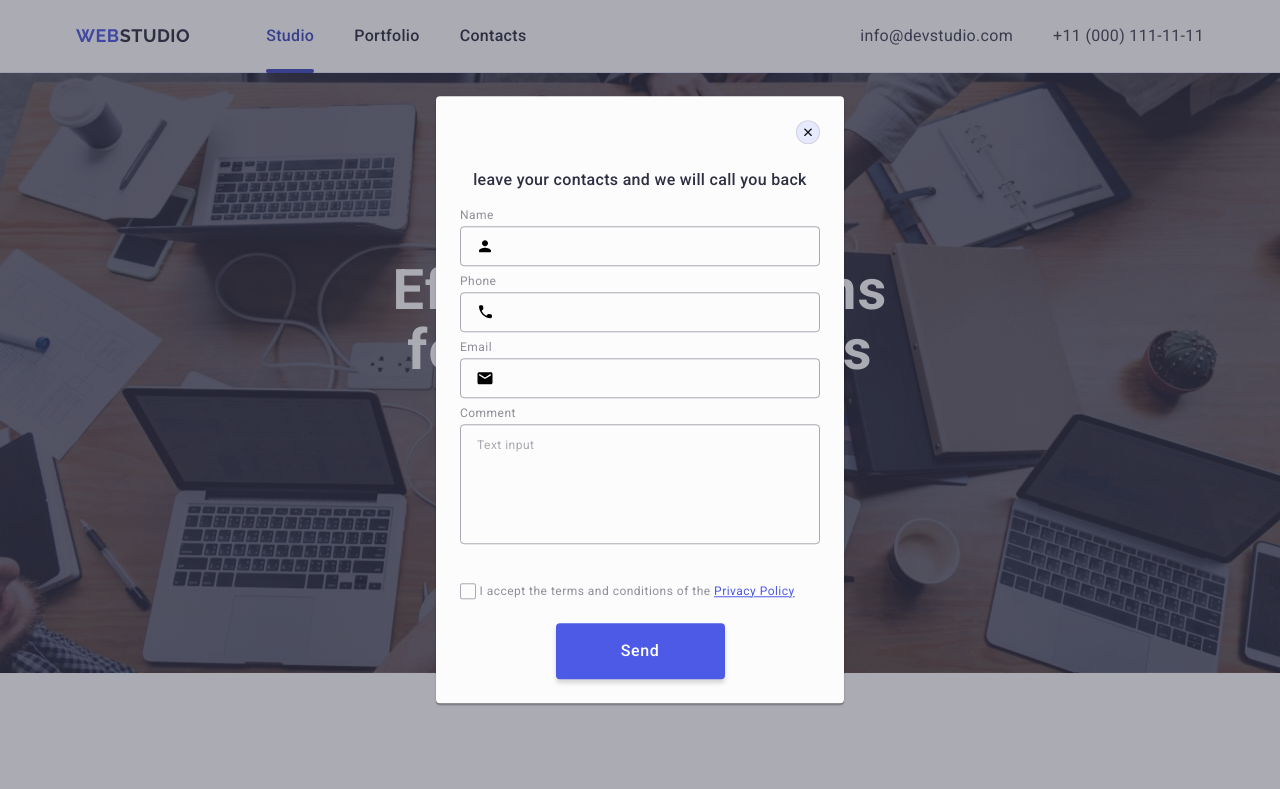
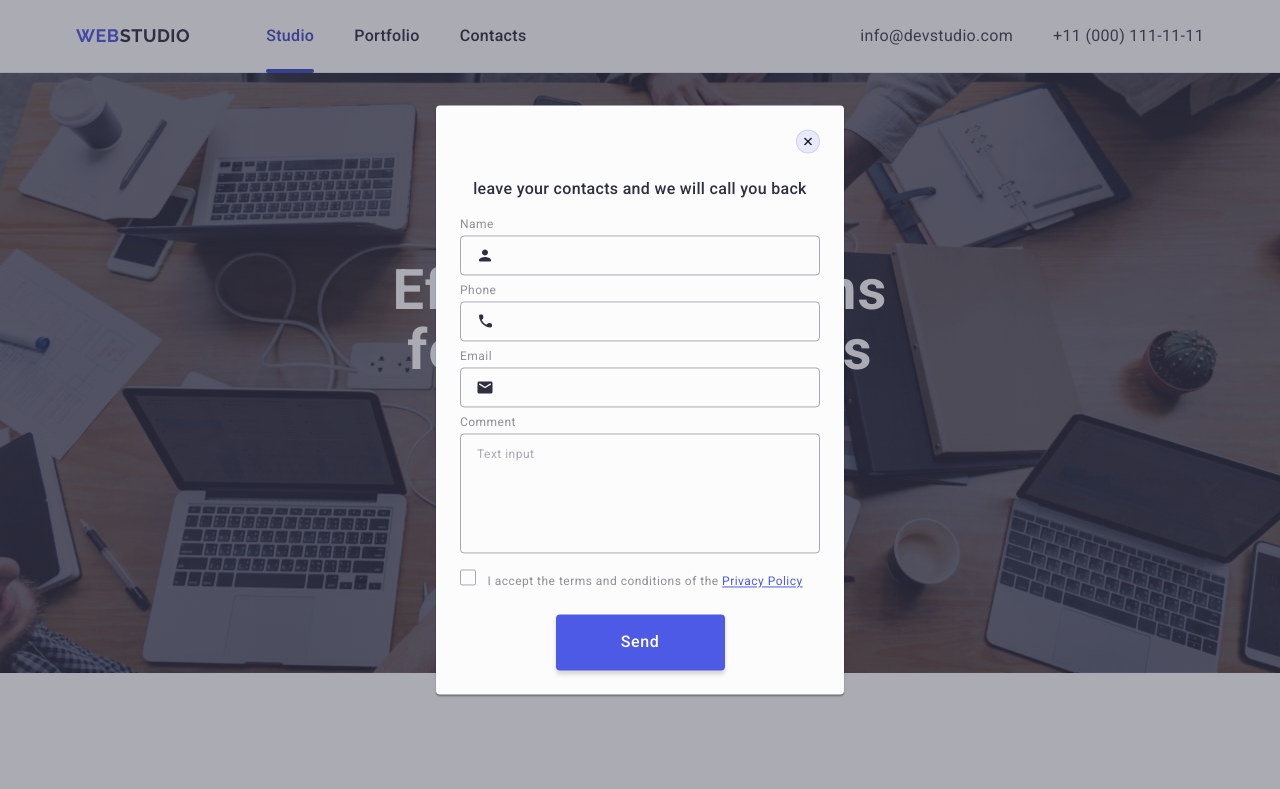
Before and after one commit to royalll1991/goit-markup-hw-05, a plain HTML site: page index.html in a window 1280 px wide. Shown: the top 789 px of the page. Drawn offline with nearby package versions, Linux system fonts and the light colour scheme; files whose address does not match are found by name.

Commit message:
with-changes

```diff
--- a/css/styles.css
+++ b/css/styles.css
@@ -407,9 +407,7 @@ gap: 24px
     line-height: 1.50;
     letter-spacing: 0.02em;
     margin-bottom: 16px;
-    display: flex;
-flex-direction: column;
-gap: 16px;}
+   }
 
 .footer-email {border-radius: 4px;
     border: 1px solid var(--WHITE, #FFF);
@@ -561,6 +559,7 @@ transition: border-color 250ms cubic-bezier(0.4, 0, 0.2, 1);}
 .form-icons{position: absolute;
 top: 50%;
 left: 16px;
+fill: #2E2F42;
 transform: translateY(-50%);
 transition: fill 250ms cubic-bezier(0.4, 0, 0.2, 1);}
 
@@ -570,7 +569,8 @@ outline: transparent;}
 
 .form-modal-conteiner-textarea {margin-bottom: 16px;}
 
-.comments{width: 100%;
+.comments{display: block;
+    width: 100%;
 height: 120px;
 border-radius: 4px;
 border: 1px solid  rgba(46, 47, 66, 0.40);
@@ -582,7 +582,6 @@ font-size: 12px;
 font-weight: 400;
 line-height: 1.17;
 letter-spacing: 0.04em;
-margin-bottom: 16px;
 background-color: transparent;
 outline: transparent;
 transition: border-color 250ms cubic-bezier(0.4, 0, 0.2, 1);}
@@ -598,6 +597,7 @@ transition: border-color 250ms cubic-bezier(0.4, 0, 0.2, 1);}
     outline: transparent;}
 
 .text-chec {display: inline-flex;
+    margin-right: 8px;
     align-items: center;
     justify-content: center;
 width: 16px;
--- a/index.html
+++ b/index.html
@@ -661,8 +661,8 @@
               <span class="text-chec">
                 <svg
                   class="icon-click"
-                  width="10"
-                  height="8"
+                  width="16"
+                  height="16"
                   aria-label="icon click"
                 >
                   <use href="./images/icons.svg#icon-Property-1click-2"></use>
```
